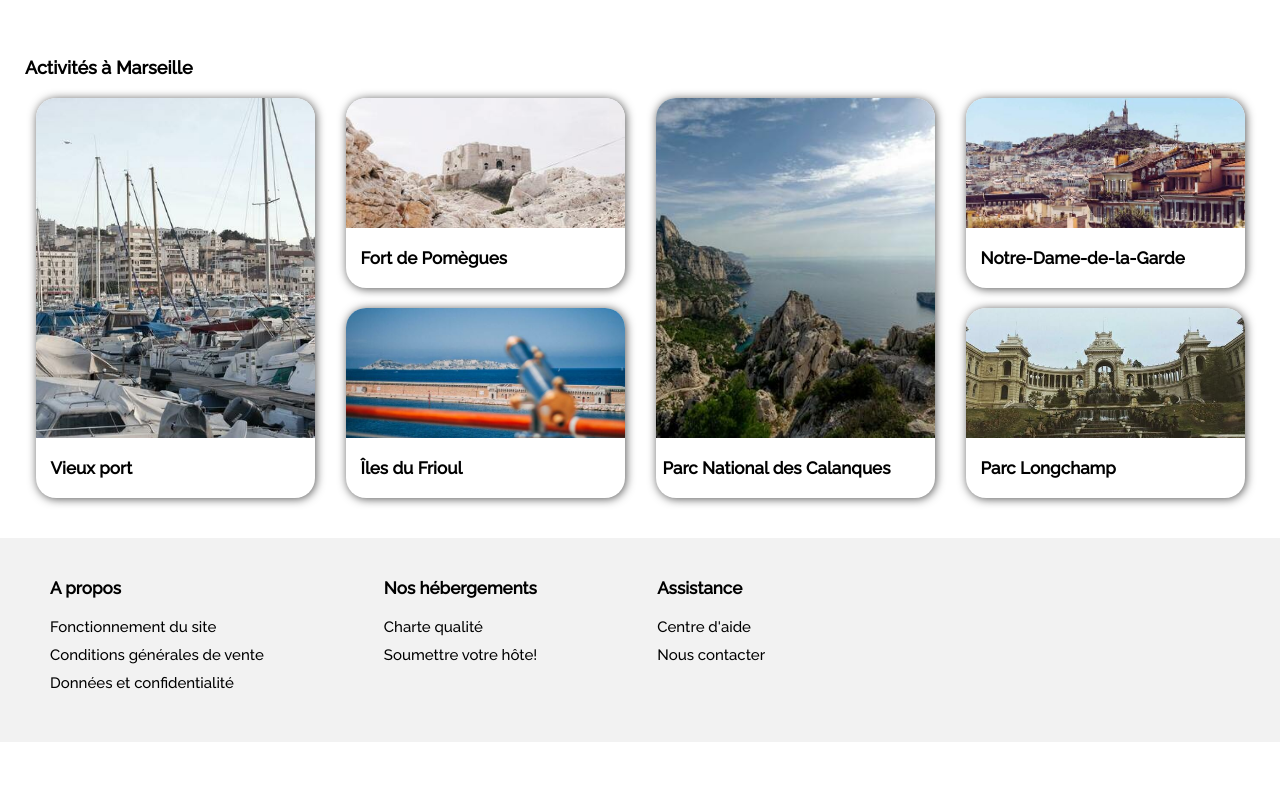
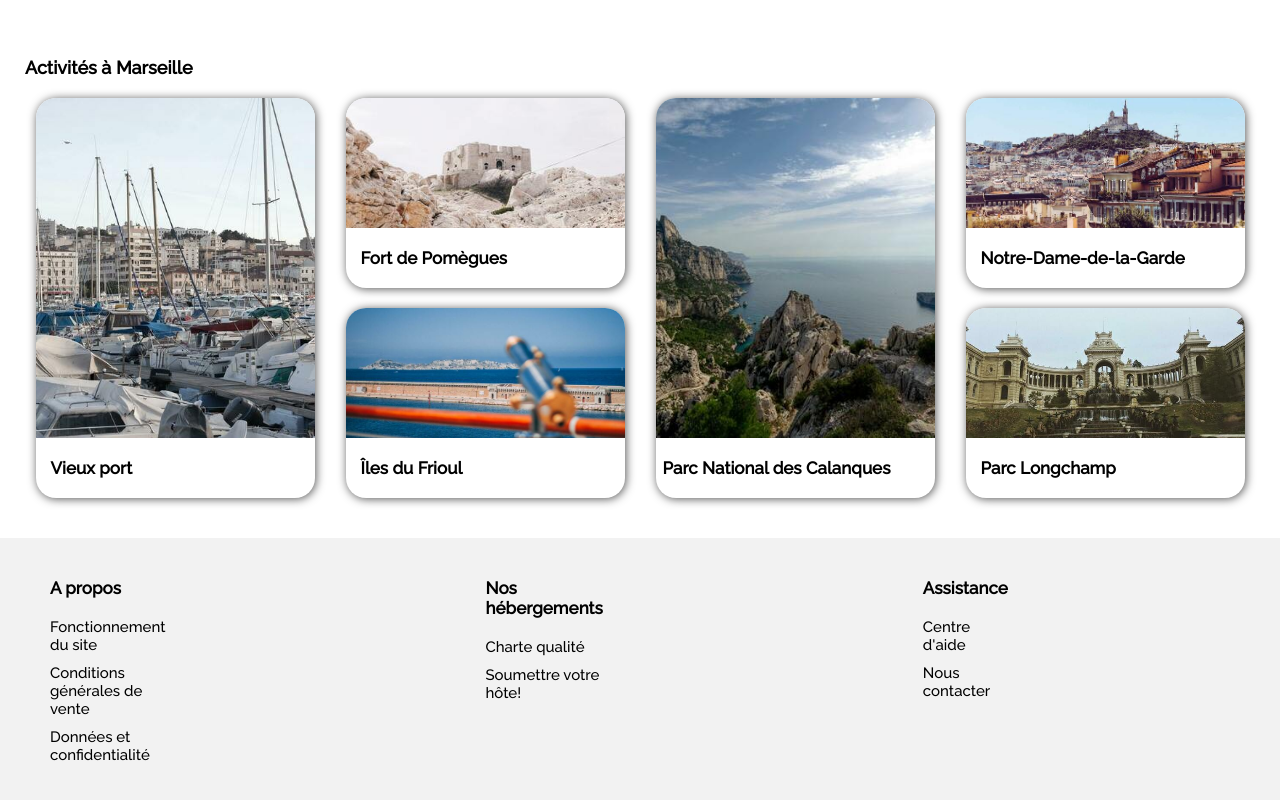
Before and after one commit to BaptisteBocquel/BaptisteBocquel_2_25022021, a plain HTML site: page index.html in a window 1280 px wide. Shown: the part 1117-1917 px from the top of the page. Before the commit the page ends 1859 px from the top, so only its background shows below. Drawn offline with Linux system fonts and the light colour scheme.

Commit message:
modif footer

```diff
--- a/style.css
+++ b/style.css
@@ -888,6 +888,6 @@ footer{
     }
 
     footer div{
-        margin-right : 100px;
+        margin-right : 300px;
     }
 }
```
